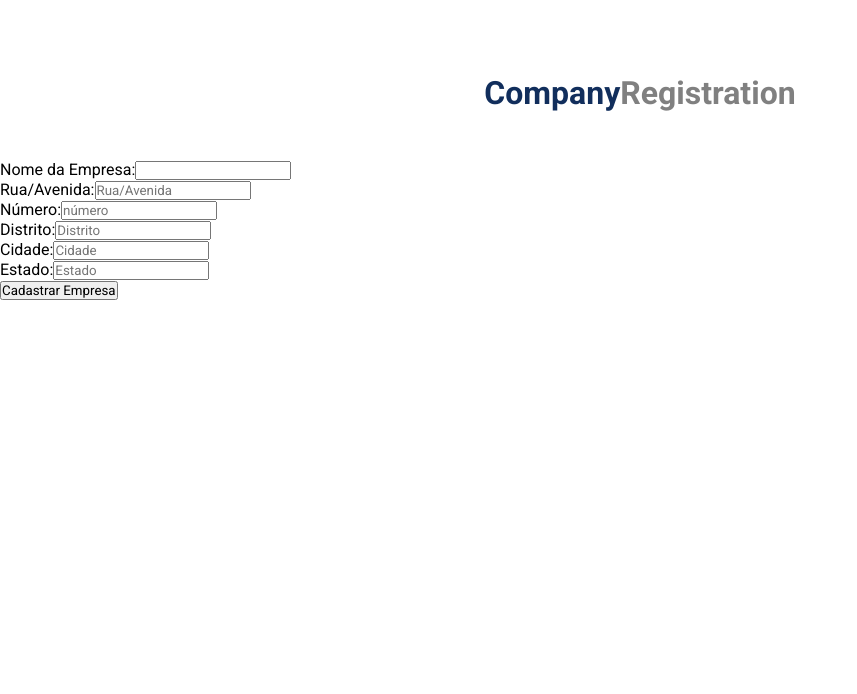
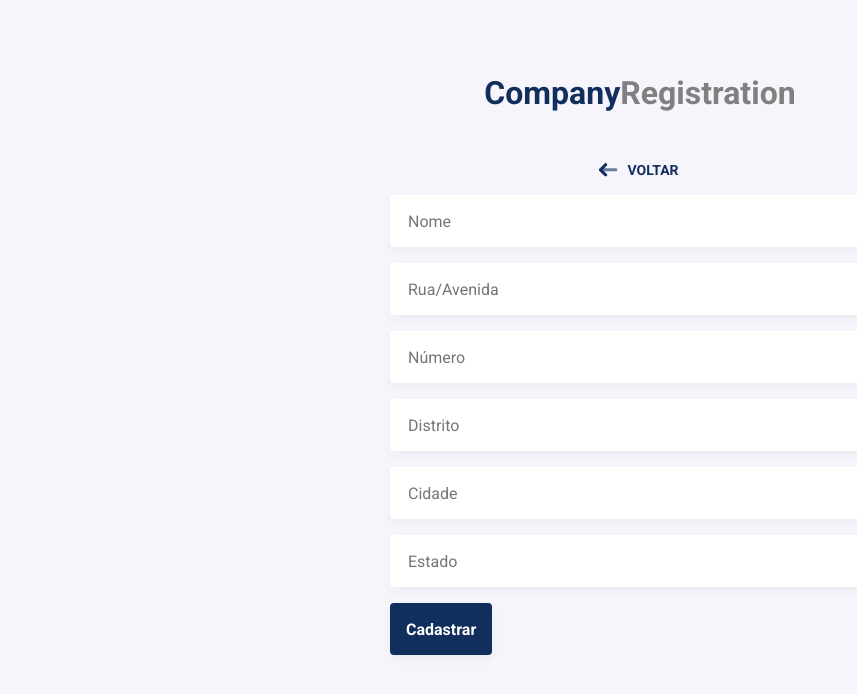
Before and after one commit to anacleto616/desafio-osten, a React (Vite) app in the folder web/: page /new in a window 1280 px wide. Shown: the top 694 px of the page, without its empty margins (0-857 px from the left). Built offline with nearby package versions, Linux system fonts and the light colour scheme.

Commit message:
add style in new company page

```diff
--- a/web/src/assets/styles/global.ts
+++ b/web/src/assets/styles/global.ts
@@ -10,6 +10,7 @@ export default createGlobalStyle`
 
   body {
     font-size: 16px;
+    background-color: #f6f5fc;
   };
 
   button {
--- /dev/null
+++ b/web/src/components/BackLink.ts
@@ -0,0 +1,24 @@
+import styled from 'styled-components';
+
+export const BackLink = styled.div`
+  width: 100px;
+  margin: 0 auto 16px;
+  display: flex;
+  justify-content: center;
+  align-items: center;
+
+  a {
+    display: flex;
+    align-items: center;
+
+    img {
+     transform: rotate(-90deg);
+     margin-right: 12px;
+    }
+
+    color: #112e5c;
+    font-weight: bold;
+    font-size: 14px;
+    text-transform: uppercase;
+  }
+`;
--- a/web/src/pages/DetailsCompany/index.tsx
+++ b/web/src/pages/DetailsCompany/index.tsx
@@ -2,9 +2,10 @@ import { useQuery } from "react-query";
 import { Link, useParams } from "react-router-dom";
 import { api } from "../../libraries/axios";
 import { CompanyType } from "../../types/CompanyType";
-import { BackLink, Container } from "./styles";
+import { Container } from "./styles";
 
 import arrow from '../../assets/images/icons/arrow.svg';
+import { BackLink } from "../../components/BackLink";
 
 export default function DetailsCompany() {
   const { id } = useParams();
--- a/web/src/pages/DetailsCompany/styles.ts
+++ b/web/src/pages/DetailsCompany/styles.ts
@@ -1,27 +1,4 @@
 import styled from 'styled-components';
-
-export const BackLink = styled.div`
-  width: 100px;
-  margin: 0 auto 24px;
-  display: flex;
-  justify-content: center;
-  align-items: center;
-
-  a {
-    display: flex;
-    align-items: center;
-
-    img {
-     transform: rotate(-90deg);
-     margin-right: 12px;
-    }
-
-    color: #112e5c;
-    font-weight: bold;
-    font-size: 14px;
-    text-transform: uppercase;
-  }
-`
 
 export const Container = styled.div`
  width: 500px;
--- a/web/src/pages/NewCompany/index.tsx
+++ b/web/src/pages/NewCompany/index.tsx
@@ -1,8 +1,13 @@
 import { yupResolver } from '@hookform/resolvers/yup';
 import { FieldValues, useForm } from 'react-hook-form';
+import { Link } from 'react-router-dom';
 import * as yup from 'yup';
+import { BackLink } from '../../components/BackLink';
 import { api } from '../../libraries/axios';
 import { CompanyType } from '../../types/CompanyType';
+import { Form } from './styles';
+
+import arrow from '../../assets/images/icons/arrow.svg';
 
 const validationCompany = yup.object().shape({
   name: yup.string().required('Nome obrigatório!'),
@@ -36,57 +41,52 @@ export default function NewCompany() {
   }
 
   return (
-    <form onSubmit={handleSubmit(handleCreateCompany)}>
-      <div>
-        <label >Nome da Empresa:</label>
+    <>
+    <BackLink>
+      <Link to='/'>
+        <img src={arrow} alt="" />
+        Voltar
+      </Link>
+    </BackLink>
+
+    <Form onSubmit={handleSubmit(handleCreateCompany)}>
       <input
         type="text"
+        placeholder='Nome'
         {...register('name')}
       />
-        <p>{errors.name?.message}</p>
-      </div>
-      <div>
-        <label>Rua/Avenida:</label>
+
       <input
         {...register(`address.${0}.street_name`)}
         placeholder="Rua/Avenida"
       />
-      </div>
-      <div>
-        <label>Número:</label>
+
       <input
         {...register(`address.${0}.number`)}
-          placeholder="número"
+        placeholder="Número"
       />
-      </div>
-      <div>
-        <label>Distrito:</label>
+
       <input
         {...register(`address.${0}.district`)}
         placeholder="Distrito"
       />
-      </div>
-      <div>
-        <label>Cidade:</label>
+
       <input
         {...register(`address.${0}.city`)}
         placeholder="Cidade"
       />
-      </div>
-      <div>
-        <label>Estado:</label>
+
       <input
         {...register(`address.${0}.state`)}
         placeholder="Estado"
       />
-      </div>
-      <div>
+
       <button
         type="submit"
       >
-          Cadastrar Empresa
+        Cadastrar
       </button>
-      </div>
-    </form>
+    </Form>
+  </>
   )
 }
--- /dev/null
+++ b/web/src/pages/NewCompany/styles.ts
@@ -0,0 +1,46 @@
+import styled from "styled-components";
+
+export const Form = styled.form`
+  max-width: 500px;
+  margin: 0 auto;
+
+ input {
+    width: 100%;
+    border: none;
+    background: #fff;
+    border: 2px solid #fff;
+    box-shadow: 0px 4px 10px rgba(0, 0, 0, 0.04);
+    height: 52px;
+    border-radius: 4px;
+    outline: none;
+    margin-bottom: 16px;
+    padding: 0 16px;
+    font-size: 16px;
+    transition: border-color 0.2s ease-in;
+ }
+
+ input:focus {
+    border-color: #112e5c;
+ }
+
+ button {
+    height: 52px;
+    border: none;
+    padding: 0 16px;
+    background: #112e5c;
+    font-size: 16px;
+    box-shadow: 0px 4px 10px rgba(0, 0, 0, 0.04);
+    font-weight: bold;
+    color: #fff;
+    border-radius: 4px;
+    transition: background 0.2s ease-in;
+ }
+
+ button:hover {
+    background: #3E66A5;
+ }
+
+ button:active {
+    background: #051633;
+ }
+`;
```
Lines whose indentation alone changed are shown as unchanged.
